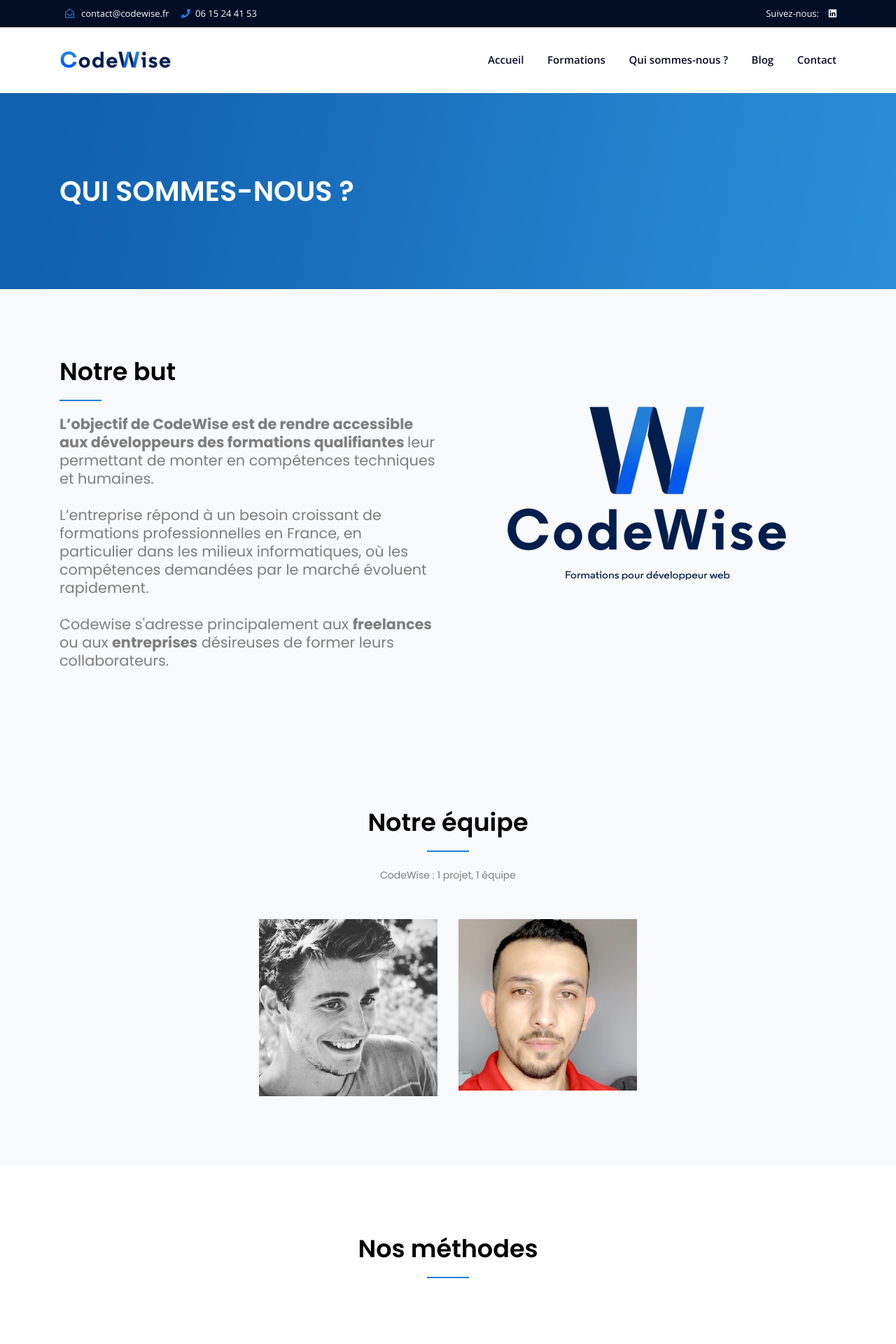
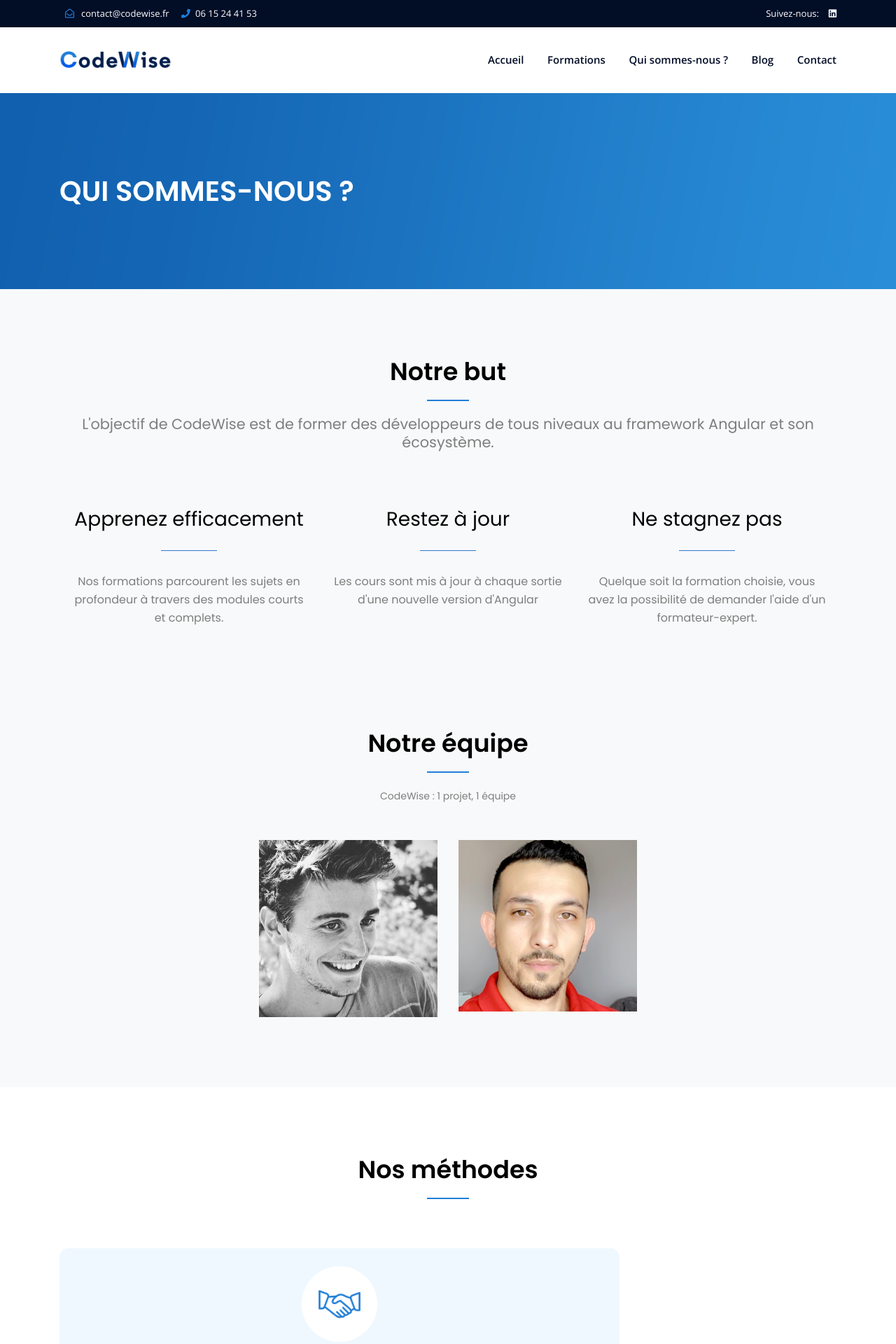
Before and after one commit to hubergerard/hubergerard.github.io, a Jekyll site: the page built from pages/about.html, in a window 1280 px wide. Shown: the top 1920 px of the page at 70% size. Built offline with Jekyll 4.4.1, drawn with Linux system fonts in a browser that asks for light colours; some of the changed text lies outside the part shown.

Commit message:
change page about us

```diff
--- a/assets/css/style.scss
+++ b/assets/css/style.scss
@@ -1050,6 +1050,23 @@
 	font-size: 1rem;
 }
 
+.block-box{
+	padding: 2vw;
+	border-radius: 1vw;
+	width: 800px;
+	margin-bottom: 50px;
+}
+
+.about-info-text .block-box:nth-of-type(odd) {
+	background-color: aliceblue;
+	align-self: flex-start;
+  }
+
+.about-info-text .block-box:nth-of-type(even) {
+	background-color: #f8f9fa;
+	align-self: flex-end;
+}
+
 /* 5. Service */
 
 .services-box {
--- a/pages/about.html
+++ b/pages/about.html
@@ -7,24 +7,38 @@
 <section class="about-area grey-bg pb-60 pt-100">
     <div class="container">
         <div class="row">
-            <div class="col-xl-6 col-lg-6 mb-40">
-                <div class="section-title">
+            <div class="col-12 mb-40 text-center">
+                <div class="section-title service-title">
                     <h2>Notre but</h2>
                 </div>
                 <div class="about-content">
-                    <p><b>L’objectif de CodeWise est de rendre accessible aux développeurs des formations qualifiantes
-                        </b> leur permettant de monter en compétences techniques et humaines.<br /><br />
-                        L’entreprise répond à un besoin croissant de formations professionnelles en France, en
-                        particulier dans les milieux informatiques, où les compétences demandées par le marché évoluent
-                        rapidement. <br /><br />
-                        Codewise s'adresse principalement aux <b>freelances</b> ou aux <b>entreprises</b> désireuses de
-                        former leurs collaborateurs.
-                    </p>
+                    <p>L'objectif de CodeWise est de former des développeurs de tous niveaux au framework Angular et son écosystème.</p>
                 </div>
-            </div>
-            <div class="col-xl-6 col-lg-6 mb-20 md-margin d-none d-lg-block">
-                <div class="about-img text-center">
-                    <img src="{{site.baseurl}}/assets/img/about/logo4.webp" class="img-fluid" alt="{{site.title}}">
+                <div class="container d-flex flex-wrap justify-content-around mt-40">
+                    <div class="row">
+                        <div class="col-xl-4 d-flex align-items-center flex-column">
+                            <h3>Apprenez efficacement</h3>
+                            <hr class="about">
+                            <aside>
+                                <p class="about-text">Nos formations parcourent les sujets en profondeur à travers des modules courts et complets.</p>
+                            </aside>
+                        </div>
+                        <div class="col-xl-4 d-flex align-items-center flex-column">
+                            <h3>Restez à jour</h3>
+                            <hr class="about">
+                            <aside>
+                                <p class="about-text">Les cours sont mis à jour à chaque sortie d'une nouvelle version d'Angular</p>
+                            </aside>
+                        </div>
+                        <div class="col-xl-4 d-flex align-items-center flex-column">
+                            <h3>Ne stagnez pas</h3>
+                            <hr class="about">
+                            <aside>
+                                <p class="about-text"> Quelque soit la formation choisie, vous avez la possibilité de demander l'aide d'un formateur-expert.
+                                </p>
+                            </aside>
+                        </div>
+                    </div>
                 </div>
             </div>
         </div>
@@ -40,45 +54,26 @@
                 <div class="section-title service-title text-center mb-50">
                     <h2>Nos méthodes</h2>
                 </div>
-                <div class="about-info-text">
-                    <div class="text-left">
-                        <div>
-                            <img src="{{site.url}}/assets/img/icons/about/eco.png" class="mw-90 mh-90 icon-bg" alt="ecologie"/>
-                            <h4>Nos cours intègrent les principes de conception responsable</h4>
-                        </div>
-                        <div>
-                            <p>La technologie engendre de plus en plus de consommation d’énergie. </p>
-
-                            <p>Alors qu’on sait qu’il faudrait en consommer de moins en moins. </p>
-
-                            <p>
-                                Nous pensons donc qu'il est primordial de communiquer avec les développeurs au sujet de
-                                la sobriété numérique et de la conception logicielle responsable.
-                            </p>
-
-                            <p>Car malgré l'urgence climatique, ces sujets restent très peu abordés.</p>
-
-                            <p>La technologie est neutre. Utilisons-la avec sagesse.</p>
-                        </div>
-                    </div>
-
-                    <div class="text-right">
+                <div class="about-info-text d-flex flex-column">
+                    <div class="text-center block-box">
                         <div>
                             <img src="{{site.url}}/assets/img/icons/about/proximite.png"
                                 class="mw-80 mh-80 icon-bg text-right" alt="proximité"/>
                             <h4>Nous privilégions la proximité formateur-élève</h4>
                         </div>
                         <div>
-                            <p>Le nombre de participants à une formation est limité à 6 élèves.</p>
                             <p>
-                                Le formateur reste alors en mesure de fournir un accompagnement personnalisé à chaque
-                                élève.
+                                Les formations en présentiel sont limitées en nombres d’élèves pour que le formateur reste en mesure de fournir un accompagnement personnalisé à chacun.
+                            </p>
+                            <p>
+                                Nos formations en ligne offrent un suivi par un expert qui répondra à vos questions,
+                                clarifiera les concepts difficiles pour vous aider à réussir.
                             </p>
                         </div>
                     </div>
 
-                    <div>
-                        <div class="text-left">
+                    <div class="text-center block-box">
+                        <div>
                             <img src="{{site.url}}/assets/img/icons/about/pratique.png" class="mw-90 mh-90 icon-bg" alt="pratique" />
                             <h4>Nous vous formons par la pratique</h4>
                         </div>
@@ -94,90 +89,67 @@
                         </div>
                     </div>
 
-                    <div class="text-right">
+                    <div class="text-center block-box">
                         <div>
                             <img src="{{site.url}}/assets/img/icons/about/agenda.png" class="mw-80 mh-80 icon-bg" alt="agenda"/>
                             <h4>Nous nous adaptons à votre emploi du temps</h4>
                         </div>
                         <div>
-                            <p>Toutes nos formations sont disponibles dans 2 formats : intensif ou  SPOC.</p>
                             <p>
-                                Soit à distance, soit en présentiel.
+                                Les formations e-learning sont accessibles à vie et à tout moment pour s'adapter à votre rythme.
                             </p>
-                            <p>Une formation intensive nécessite une interruption temporaire de votre activité
-                                professionnelle. Afin de limiter ce temps d'interruption, nos formations sont séparées
-                                en module courts, et délivrées de manière intensive.</p>
-                            <p>Quant aux SPOCs, il s'agit d'une série de cours et de séances de suivi espacés dans le
-                                temps. Ce format nous permet de nous adpater au mieux à vos disponibilités, et permet
-                                une meilleure assimilation dans la durée.</p>
+
+                            <p>
+                                Pour l'apprentissage en présentiel, nous pouvons nous adapter à votre emploi du temps grâce à différents formats (cours du soir, intensif, mi-temps).
+                            </p>
                         </div>
                     </div>
 
-                    <div class="text-left">
+                    <div class="text-center block-box">
                         <div>
                             <img src="{{site.url}}/assets/img/icons/about/contenu.png" class="mw-90 mh-90 icon-bg" alt="contenu pédagogique"/>
                             <h4>Nous concevons nous-même nos contenus</h4>
                         </div>
                         <div>
                             <p>
-                                Avec 2 objectifs en tête : pertinence et densité d'information.
+                                Nous sommes experts sur Angular et son écosystème.
                             </p>
                             <p>
-                                Nous pensons que le coeur de notre valeur vient de la qualité du contenu pédagogique que
-                                vous
-                                aurez à disposition.
+                                Nous avons eu l'occasion de former des grands groupes tel que la SNCF, Natixis, la chambre de commerce et d'industrie de Lyon.
                             </p>
-
                             <p>
-                                C'est pourquoi nos équipes dédient chaque semaine une partie de leur temps au
-                                renouvellement de
-                                la base de contenu pédagogique.
+                                Nos programmes vous aideront efficacement à atteindre vos objectifs et nous sommes impatients de partager nos connaissances avec vous.
                             </p>
                         </div>
                     </div>
 
-                    <div class="text-right">
-                        <div>
-                            <img src="{{site.url}}/assets/img/icons/about/demarche.png" class="mw-80 mh-80 icon-bg" alt="démarche administrative"/>
-                            <h4>Nous vous accompagnons dans vos démarches de financements</h4>
-                        </div>
-                        <div>
-
-                            <p>
-                                L'accès à la formation fait partie du droit français.
-                            </p>
-                            <p> Il est donc financé par diverses
-                                institutions
-                                dont les régions, les OPCO, Pôle-Emploi.
-                            </p>
-                            <p>
-                                Nous vous assistons dans les démarches de financement qui vous permettront de limiter
-                                (ou
-                                supprimer) vos frais de formations.
-                            </p>
-
-                        </div>
-                    </div>
-
-                    <div class="text-left">
+                    <div class="text-center block-box">
                         <div>
                             <img src="{{site.url}}/assets/img/icons/about/apres-formation.png"
                                 class="mw-90 mh-90 icon-bg" alt="newsletter"/>
                             <h4>Nous continuons de vous accompagner après la formation</h4>
                         </div>
                         <div>
-
                             <p>
-                                Après la formation, vous gardez un accès privilégié à tous les webinaires que nous
-                                diffusons.
+                                Après la formation, vous gardez un accès illimité à votre espace et à tous les webinaires à venir.
                             </p>
-
                             <p>
-                                Nous vous proposons également du contenu régulier sur notre blog de veille technologique
-                                - le <a href="{{site.blog-url}}" target="_blank" rel="noopener">WiseBlog</a> - ou sous forme de
-                                newsletter.
+                                Nous vous proposons également du contenu régulier sur notre blog de veille technologique <a href="{{site.blog-url}}" target="_blank" rel="noopener">WiseBlog</a>
                             </p>
-
+                        </div>
+                    </div>
+                    <div class="text-center block-box">
+                        <div>
+                            <img src="{{site.url}}/assets/img/icons/about/eco.png" class="mw-90 mh-90 icon-bg" alt="ecologie"/>
+                            <h4>Nos cours intègrent les principes de conception responsable</h4>
+                        </div>
+                        <div>
+                            <p>La technologie engendre de plus en plus de consommation d’énergie. </p>
+                            <p>
+                                Nous pensons donc qu'il est primordial de communiquer avec les développeurs au sujet de
+                                la sobriété numérique et de la conception logicielle responsable.
+                            </p>
+                            <p>La technologie est neutre. Utilisons-la avec sagesse.</p>
                         </div>
                     </div>
 
```
Also changed, not shown: _includes/about.html (+1 -6 lines).
